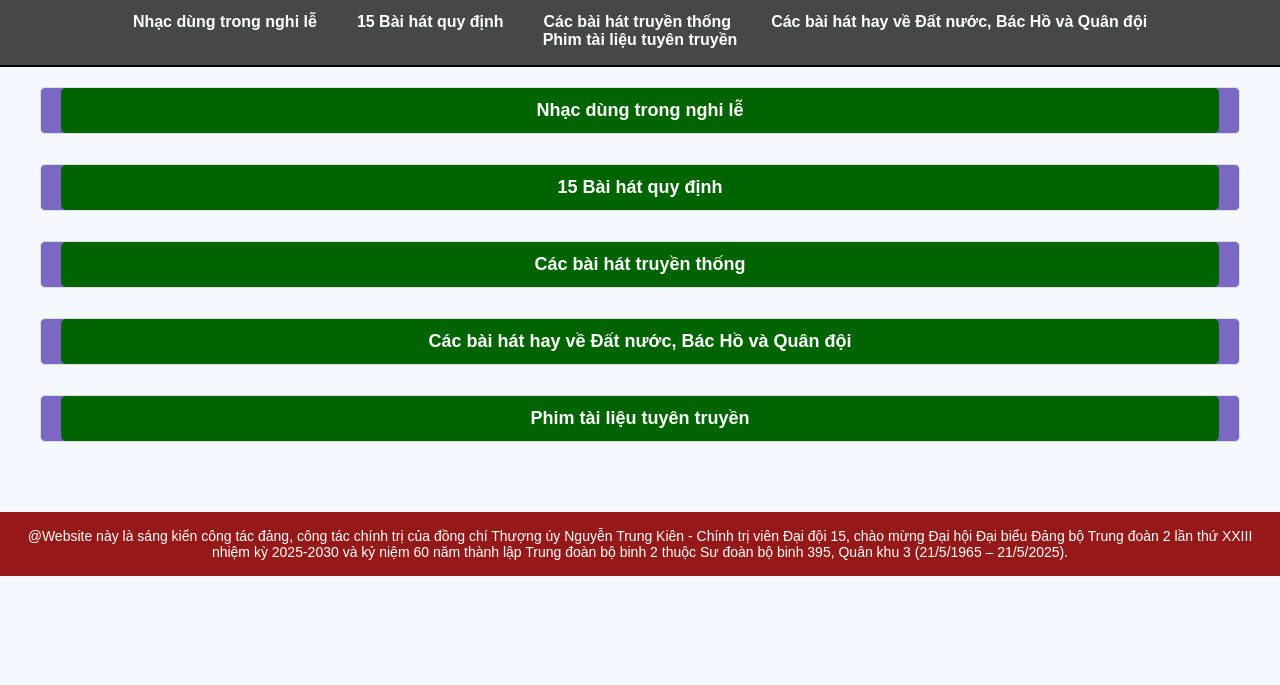
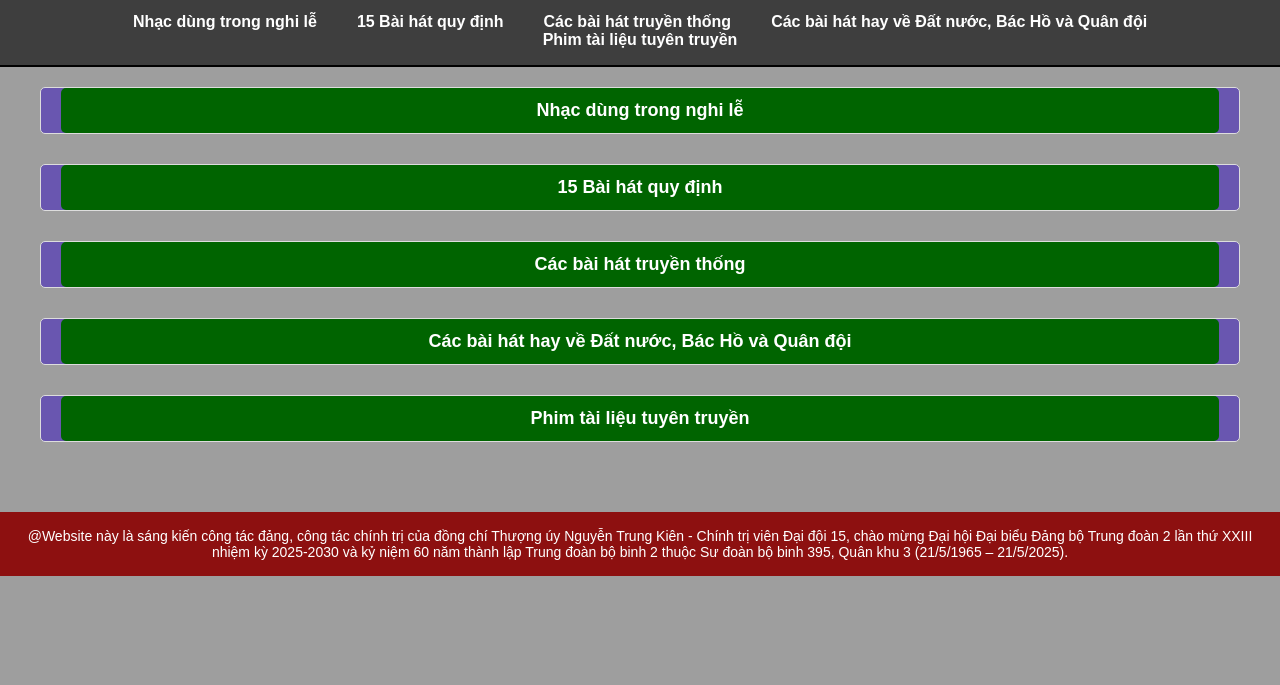
Before and after one commit to Kien1008/website-CTD-CTCT-NguyenTrungKien, a plain HTML site: page index.html in a window 1280 px wide. Shown: the part 115-800 px from the top of the page. Drawn offline with Linux system fonts and the light colour scheme; the site is published under a folder, as on GitHub Pages, so addresses that start at the root find nothing.

Commit message:
Fix background image path for GitHub Pages

```diff
--- a/index.html
+++ b/index.html
@@ -9,7 +9,7 @@
             font-family: Arial, sans-serif;
             margin: 0;
             padding: 0;
-            background: rgba(240, 248, 255, 0.8) url('/static/images/background-trong-dong.jpeg') no-repeat center center fixed;
+            background: rgba(240, 248, 255, 0.8) url('static/images/background-trong-dong.jpeg') no-repeat center center fixed;
             background-size: cover;
         }
         .info {
```
